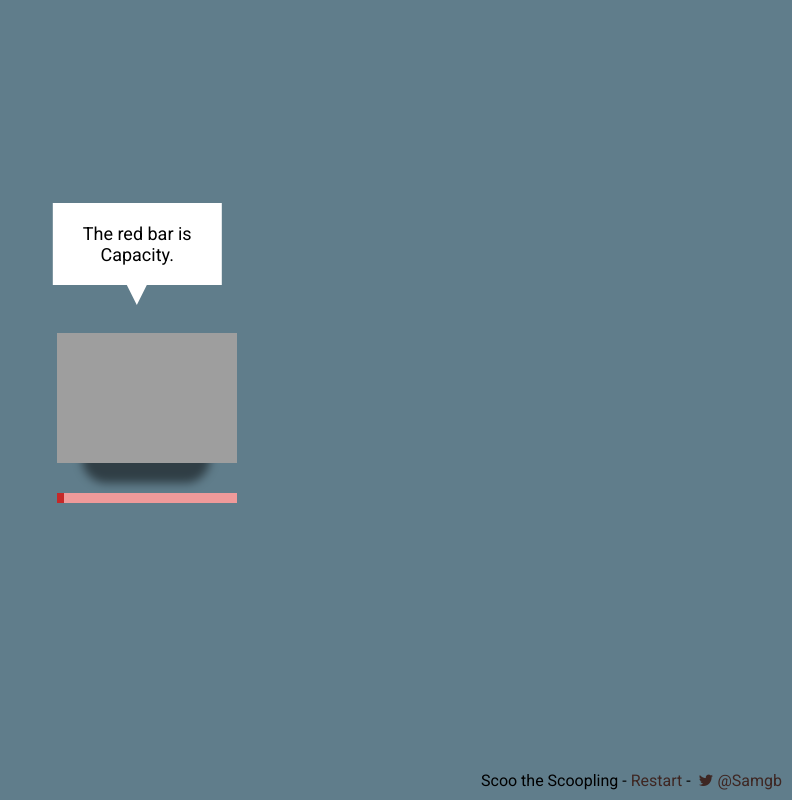
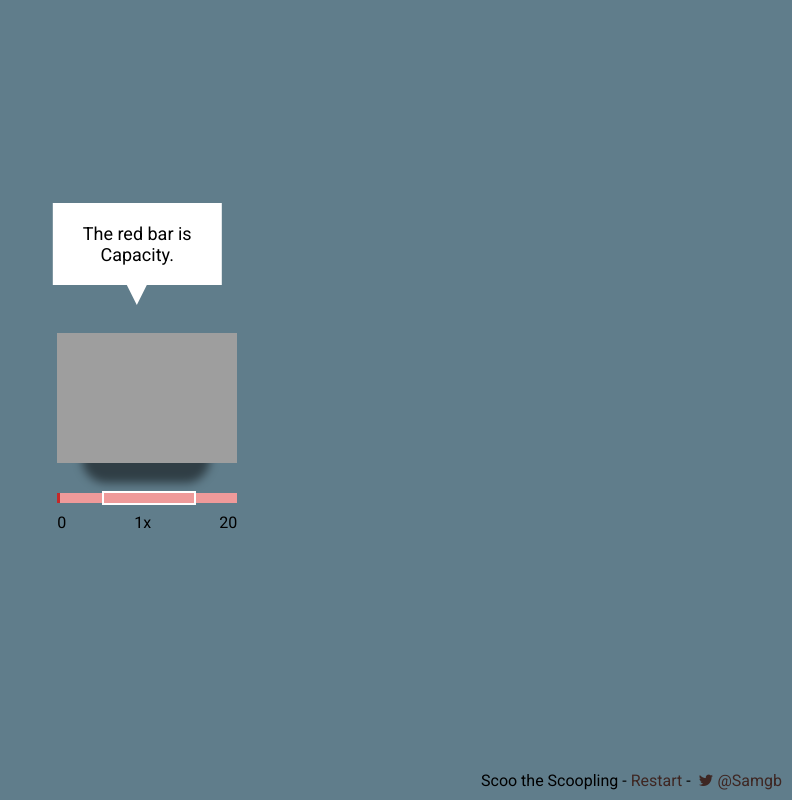
Before and after one commit to SPGB/Scoo, a plain HTML site: page index.html in a window 1280 px wide. Both pictures are taken after a click on the element 635 px from the left and 398 px from the top of the page. Shown: the whole page, without its empty margins (488-1280 px from the left). Drawn offline with nearby package versions, Linux system fonts and the light colour scheme; grey boxes are pictures that could not be loaded.

Commit message:
Adding multiplier, balance changes

```diff
--- a/css/style.css
+++ b/css/style.css
@@ -85,6 +85,7 @@ a {
     cursor: pointer;
     margin-bottom: 20px;
     transition: background 0.25s ease 0s;
+    box-shadow: 1px 2px 2px rgba(0,0,0,0.5);
 }
 .upgrade[x-afford="true"] {
     background-color: #66bb6a;
@@ -112,7 +113,31 @@ a {
     padding: 10px;
 	margin-bottom: 20px;
 	text-align: left;
+	box-shadow: 1px 2px 2px rgba(0,0,0,0.5);
 }
 .fb-share-button {
     display: inline-block;
 }
+.scoo_steam_middle {
+    position: absolute;
+    width: 50%;
+    height: 10px;
+    left: 25%;
+    border: 2px solid #fff;
+    top: -2px;
+    z-index: 2;
+}
+.steam_numbers {
+    font-size: 16px;
+    font-weight: normal;
+    left: 0;
+    position: absolute;
+    right: 0;
+    top: 20px;
+}
+.steam_current {
+    float: left;
+}
+.steam_cap {
+    float: right;
+}
--- a/game.js
+++ b/game.js
@@ -1,3 +1,5 @@
+(function () {
+
 var scoo = {
 	frame: 0,
 	points: 0,
@@ -145,6 +147,7 @@ var upgrades = [
 		achievement: 'You Win!'
 	},
 ];
+var steam_multiplier = 1;
 var is_stickied = false;
 $(function () {
 	load_game();
@@ -223,6 +226,11 @@ function update() {
 
 		var percent = scoo.steam / scoo.steam_cap / 0.01;
 		if (percent > 100) percent = 100;
+		if (percent > 25 && percent < 75) {
+			steam_multiplier = 2;
+		} else {
+			steam_multiplier = 1;
+		}
 		$('.scoo_steam').attr('x-percent', percent).css('width', percent + '%');
 
 		$('.scoo_steam_container').show();
@@ -237,7 +245,9 @@ function update() {
 			scoo.achievements.push('Discovered Capacity');
 			return;
 		}
-
+		$('.steam_current')[0].textContent = Math.floor(scoo.steam);
+		$('.steam_cap')[0].textContent = Math.floor(scoo.steam_cap);
+		$('.steam_multiplier')[0].textContent = steam_multiplier + 'x';
 	} else {
 		$('.scoo_steam_container').hide();
 	}
@@ -309,16 +319,16 @@ function upgrade_click(id) {
 }
 function click() {
 	if (is_stickied) return false;
-	if (scoo.steam + scoo.points_increment > scoo.steam_cap) return;
+	if (scoo.steam + (scoo.points_increment / 2) > scoo.steam_cap) return;
 
-	scoo.points += scoo.points_increment;
-	scoo.total_points += scoo.points_increment;
-	scoo.steam += scoo.points_increment;
+	scoo.points += steam_multiplier * scoo.points_increment;
+	scoo.total_points += steam_multiplier * scoo.points_increment;
+	scoo.steam += (Math.random() * (scoo.points_increment / 2)) + 0.25;
 
 	var elem = $('<div />', {
 		'class': 'point',
 		'x-amount': scoo.points_increment,
-		text: '+' + scoo.points_increment
+		text: '+' + (steam_multiplier * scoo.points_increment)
 	});
 	$('.scoo_container').append(elem);
 	elem.animate({ top: '-50px', opacity: 0.5 }, function () {
@@ -368,3 +378,5 @@ function load_game() {
 		}
 	}
 }
+
+})();
--- a/index.html
+++ b/index.html
@@ -31,7 +31,13 @@
 				<b class="scoo">
 					<div class="scoo_shadow"></div>
 					<div class="scoo_steam_container">
+						<div class="scoo_steam_middle"></div>
 						<div class="scoo_steam"></div>
+						<div class="steam_numbers">
+							<span class="steam_current">0</span>
+							<span class="steam_multiplier">1x</span>
+							<span class="steam_cap">20</span>
+						</div>
 					</div>
 				</b>
 
```
